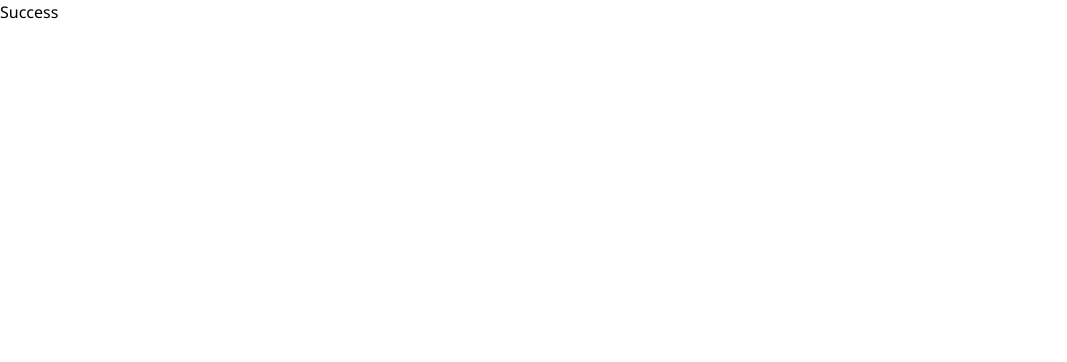
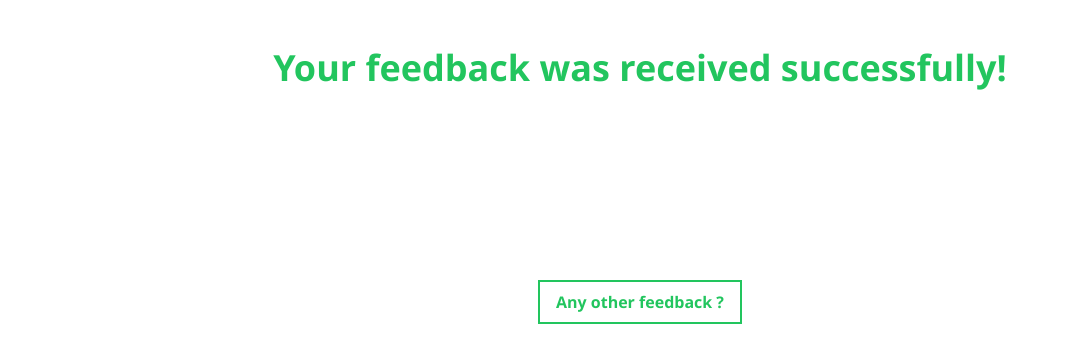
Before and after one commit to Codinglone/BAG, a React (Vite) app: page /success in a window 1280 px wide. Shown: the top 362 px of the page, without its empty margins (0-1067 px from the left). Built offline with nearby package versions, Linux system fonts and the light colour scheme.

Commit message:
Final commit

```diff
--- a/src/components/Feedback.jsx
+++ b/src/components/Feedback.jsx
@@ -1,11 +1,14 @@
 import { useState } from "react";
 import { useForm } from "react-hook-form";
+import { useNavigate } from "react-router-dom";
 
 const Feedback = () => {
   const { register, handleSubmit, formState: { errors } } = useForm();
+  const navigate = useNavigate()
 
   const onFormSubmit = (data) => {
     console.log(data.fullName)
+    navigate("/success")
 };
 
   const onErrors = (errors) => console.error(errors);
@@ -33,26 +36,26 @@ const Feedback = () => {
         className="lg:w-[60%] w-full mx-4 flex flex-col items-center shadow-xl border-blue-500 border-t-2 rounded-md lg:py-8 lg:mb-12"
       >
         <div className="flex lg:px-[50px] lg:flex-row flex-col items-center lg:justify-between w-full ">
-          <div className="flex flex-col lg:flex-row my-4">
+          <div className="flex flex-col my-4">
             <input
               type="text"
               className="border-2 border-blue-500 rounded-md py-2 px-8 outline-none text-gray-700"
               placeholder="Fullname"
               {...register("fullName", registerOptions.fullName)}
             />
-            <small className="text-red-500">
+            <small className="text-red-500 my-2">
           {errors?.fullName && errors.fullName.message}
         </small>
           </div>
 
-          <div className="flex flex-col lg:flex-row my-4">
+          <div className="flex flex-col my-4">
             <input
               type="text"
               className="border-2  border-blue-500 rounded-md py-2 px-8 outline-none text-gray-700"
               placeholder="Email address"
               {...register("email", registerOptions.email)}
             />
-            <small className="text-red-500">
+            <small className="text-red-500 my-2">
           {errors?.email && errors.email.message}
         </small>
           </div>
@@ -63,7 +66,7 @@ const Feedback = () => {
             className="border-2 h-64 max-h-64  border-blue-500 rounded-md py-2 px-8 outline-none text-gray-700"
             {...register("message", registerOptions.message)}
           ></textarea>
-          <small className="text-red-500">
+          <small className="text-red-500 my-2">
           {errors?.message && errors.message.message}
         </small>
         </div>
--- a/src/components/Hero.jsx
+++ b/src/components/Hero.jsx
@@ -1,4 +1,5 @@
 import React from "react";
+import { Link } from "react-router-dom";
 
 const Hero = () => {
   return (
@@ -33,9 +34,9 @@ const Hero = () => {
         </p>
       </div>
       <div className="flex py-8 justify-center lg:justify-start">
-        <button className="rounded-md border-2 border-white px-12 text-white py-2 hover:border-[#000629] hover:bg-[#000629] font-bold">
+        <Link to="#mission" className="rounded-md border-2 border-white px-12 text-white py-2 hover:border-[#000629] hover:bg-[#000629] font-bold">
           Learn more
-        </button>
+        </Link>
       </div>
     </section>
   );
--- a/src/pages/Success.jsx
+++ b/src/pages/Success.jsx
@@ -1,9 +1,20 @@
-import React from 'react'
+import React from "react";
+import { useNavigate } from "react-router-dom";
 
 const Success = () => {
+  const navigate = useNavigate()
   return (
-    <div>Success</div>
-  )
-}
+    <>
+      <div className="flex flex-col items-center justify-center my-12">
+        <h1 className="lg:text-4xl text-lg text-green-500 font-semibold">
+          Your feedback was received successfully!
+        </h1>
+        <button onClick={() => navigate("/#feedback")} className="px-4 py-2 border-2 border-green-500 lg:my-48 my-24 text-green-500 font-bold hover:rounded-lg">
+          Any other feedback ?
+        </button>
+      </div>
+    </>
+  );
+};
 
-export default Success
+export default Success;
```
